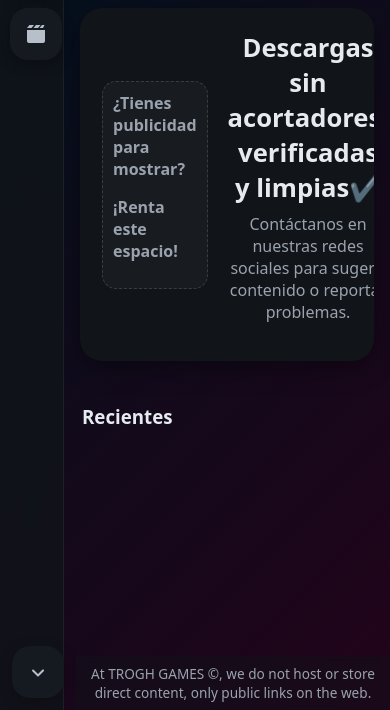
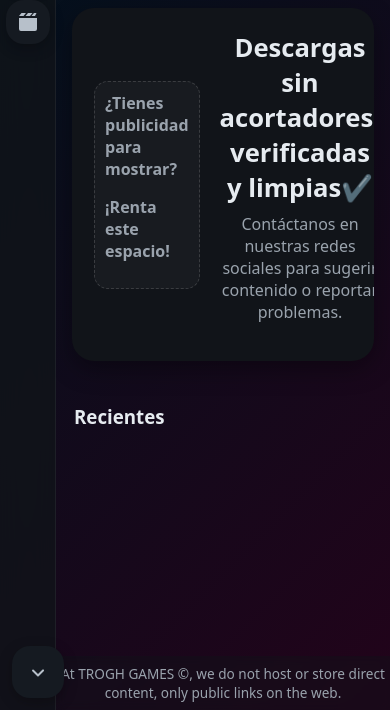
Before and after one commit to troghx/TROGHX, a website: page index.html in a window 390 px wide. Shown: the part 134-844 px from the top of the page. Drawn offline with Linux system fonts and the light colour scheme; no server answers.

Commit message:
Update styles.css

```diff
--- a/styles.css
+++ b/styles.css
@@ -45,14 +45,14 @@ body.modal-open > *:not(.tw-modal) { filter: blur(4px); }
 
 /* ---------- Barra lateral ---------- */
 .side-nav {
-  position: fixed; inset: 0 auto 0 0; width: 76px;
+  position: fixed; inset: 0 auto 0 0; width: 68px;
   background: rgba(17,20,25,.8); backdrop-filter: blur(12px);
   border-right: 1px solid rgba(255,255,255,.06);
-  display: flex; flex-direction: column; gap: 12px; padding: 14px 10px;
+  display: flex; flex-direction: column; gap: 16px; padding: 20px 8px;
   z-index: 1100;
 }
 .nav-btn {
-  appearance: none; border: 0; width: 52px; height: 52px;
+  appearance: none; border: 0; width: 48px; height: 48px;
   display: grid; place-items: center; background: var(--panel-2);
   border-radius: 18px; cursor: pointer; box-shadow: var(--shadow-soft);
   transition: transform .2s, box-shadow .2s, background .2s;
@@ -64,7 +64,7 @@ body.modal-open > *:not(.tw-modal) { filter: blur(4px); }
 
 /* ---------- Layout principal ---------- */
 .main {
-  margin-left: 76px;
+  margin-left: 68px;
   padding: 18px clamp(16px,4vw,28px);
   display: flex; flex-direction: column; gap: 24px; height: 100%;
 }
@@ -106,7 +106,7 @@ body.modal-open > *:not(.tw-modal) { filter: blur(4px); }
 
 .site-footer {
   position: fixed;
-  left: 76px;
+  left: 68px;
   right: 0;
   bottom: 0;
   text-align: center;
@@ -925,8 +925,10 @@ body.modal-open > *:not(.tw-modal) { filter: blur(4px); }
   .hero-art { min-height: 180px; }
 }
 @media (max-width: 600px) {
-  .side-nav { width: 64px; }
-  .main { margin-left: 64px; }
+  .side-nav { width: 56px; padding: 18px 6px; gap: 14px; }
+  .nav-btn { width: 44px; height: 44px; }
+  .main { margin-left: 56px; }
+  .site-footer { left: 56px; }
   .tile { flex-basis: clamp(180px, 52vw, 260px); }
   .tw-modal-content { max-width: 95%; padding: 16px; }
   .tw-modal-image { height: 180px; }
```
